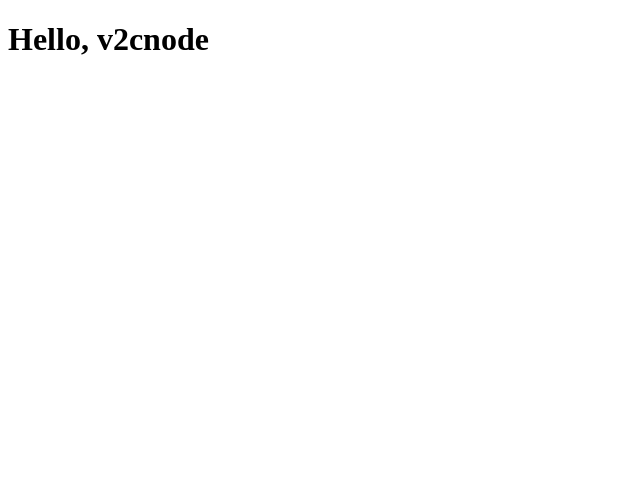
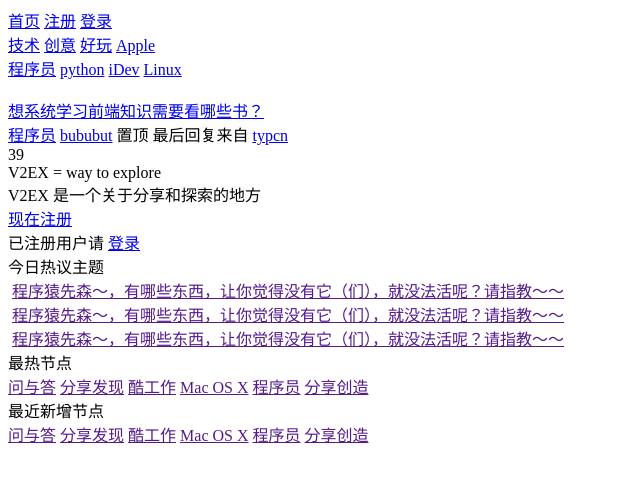
Before and after one commit to uestcxl/v2cnode, a plain HTML site: page index.html in a window 1280 px wide. Shown: the whole page, without its empty margins (0-640 px from the left). Drawn offline with Linux system fonts and the light colour scheme.

Commit message:
create index.html

```diff
--- a/index.html
+++ b/index.html
@@ -5,6 +5,96 @@
     <title>index</title>
 </head>
 <body>
-        <h1>Hello, v2cnode</h1>
+	<div class="top">
+		<div class="top-wrap">
+			<span class="title"></span>
+			<div class="right-top">
+				<a href="##">首页</a>
+				<a href="##">注册</a>
+				<a href="##">登录</a>
+			</div>
+		</div>
+	</div>
+	<div class="wrapper">
+		<div class="main">
+			<div class="node">
+				<a href="##" class="current">技术</a>
+				<a href="##">创意</a>
+				<a href="##">好玩</a>
+				<a href="##">Apple</a>
+			</div>
+			<div class="sub-node">
+				<a href="##" class="current">程序员</a>
+				<a href="##">python</a>
+				<a href="##">iDev</a>
+				<a href="##">Linux</a>
+			</div>
+			<div class="post-content">
+				<div class="post">
+					<img src="">
+					<div class="post-title"><a href="##">想系统学习前端知识需要看哪些书？</a></div>
+					<div class="post-info">
+						<a href="##" class="node-name">程序员</a>
+						<a href="##" class="post-author">bububut</a>
+						<span>置顶 最后回复来自</span>
+						<a href="##" class="replyer-name">typcn</a>
+					</div>
+					<div class="reply-count">39</div>
+				</div>
+			</div>
+		</div>
+		<div class="right-bar">
+			<div class="person-info bar">
+				<div class="top">
+					<div class="title">V2EX = way to explore</div>
+					<div class="desc">V2EX 是一个关于分享和探索的地方</div>
+				</div>
+				<div class="bottom">
+					<a href="##" class="registe">现在注册</a>
+					<div class="login-info">已注册用户请 <a href="##">登录</a></div>
+				</div>
+			</div>
+			<div class="hot-post bar">
+				<div class="bar-title">今日热议主题</div>
+				<div class="bar-content">
+					<div class="post">
+						<img src="" class="head">
+						<a href="" class="post-title">程序猿先森～，有哪些东西，让你觉得没有它（们），就没法活呢？请指教～～</a>
+					</div>
+					<div class="post">
+						<img src="" class="head">
+						<a href="" class="post-title">程序猿先森～，有哪些东西，让你觉得没有它（们），就没法活呢？请指教～～</a>
+					</div>
+					<div class="post">
+						<img src="" class="head">
+						<a href="" class="post-title">程序猿先森～，有哪些东西，让你觉得没有它（们），就没法活呢？请指教～～</a>
+					</div>
+				</div>
+			</div>
+			<div class="hot-node bar">
+				<div class="bar-title">最热节点</div>
+				<div class="bar-content">
+					<a href="" class="node">问与答</a>
+					<a href="" class="node">分享发现</a>
+					<a href="" class="node">酷工作</a>
+					<a href="" class="node">Mac OS X</a>
+					<a href="" class="node">程序员</a>
+					<a href="" class="node">分享创造</a>
+				</div>
+			</div>
+			<div class="new-node bar">
+				<div class="bar-title">最近新增节点</div>
+				<div class="bar-content">
+					<a href="" class="node">问与答</a>
+					<a href="" class="node">分享发现</a>
+					<a href="" class="node">酷工作</a>
+					<a href="" class="node">Mac OS X</a>
+					<a href="" class="node">程序员</a>
+					<a href="" class="node">分享创造</a>
+				</div>
+			</div>
+		</div>
+	</div>
+	<div class="footer"></div>
 </body>
 </html>
```
Lines whose indentation alone changed are shown as unchanged.
